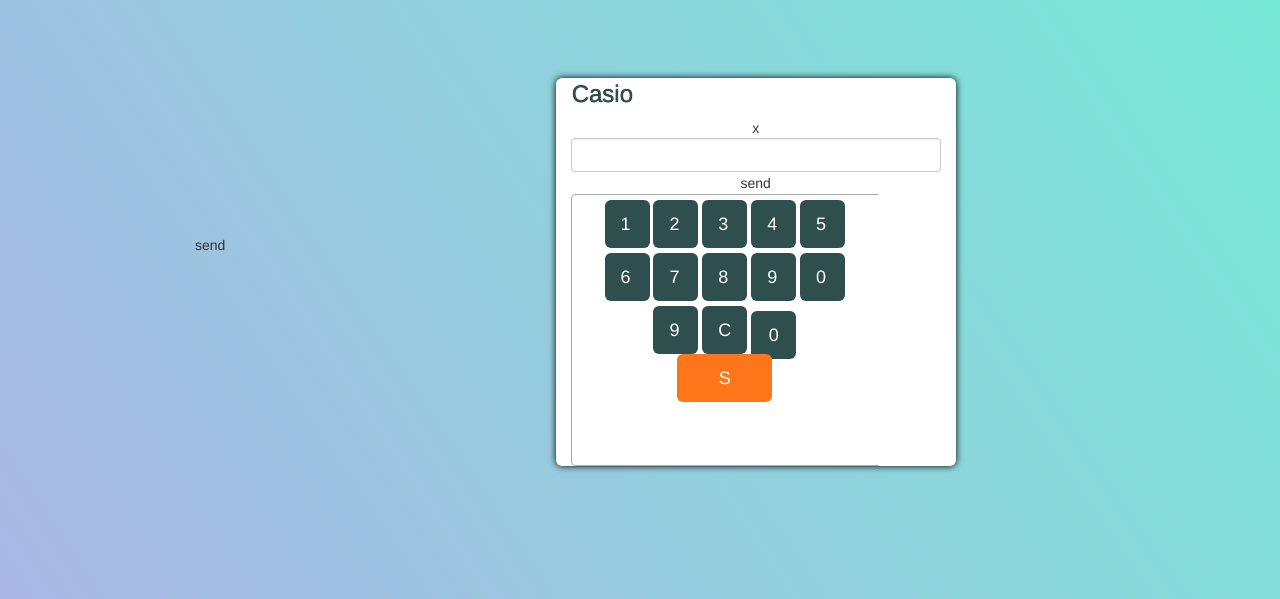
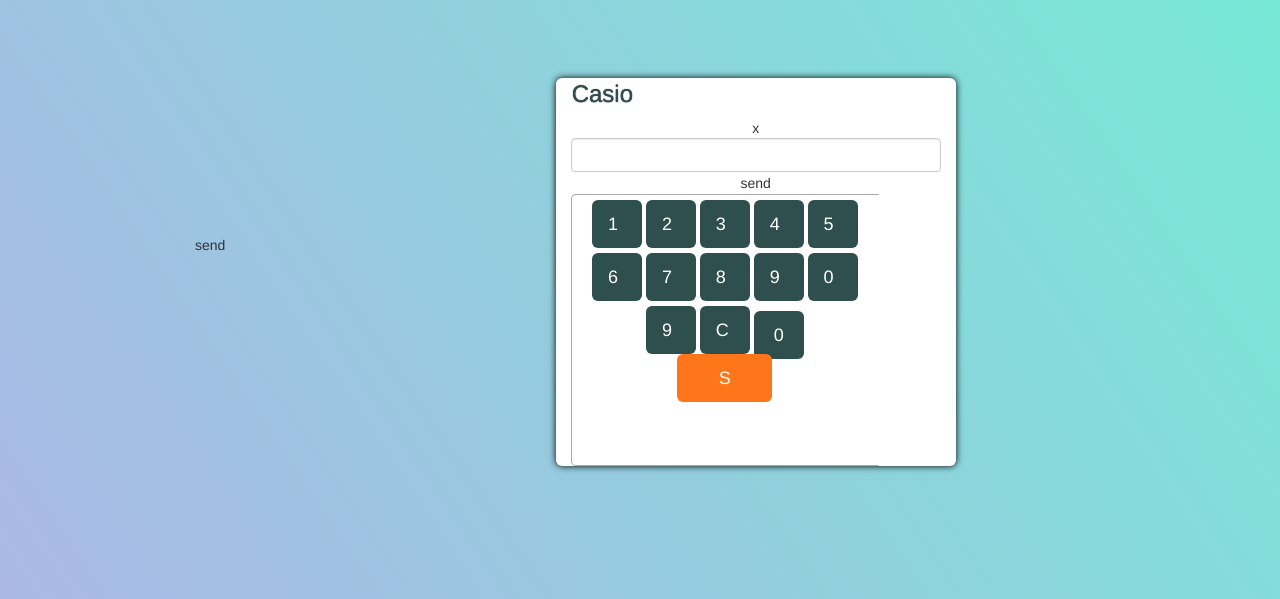
Before and after one commit to abdoulakram/inputpass, a Flask app: page / in a window 1280 px wide. Shown: the part 148-747 px from the top of the page. Run offline with Flask 2, Linux system fonts and the light colour scheme; some libraries are stand-ins or nearby versions.

Commit message:
first commit

```diff
--- a/templates/password.html
+++ b/templates/password.html
@@ -23,21 +23,21 @@
           <form action="/envoi" method="POST">
           <br>
           <div class="col-sm-10" style="background-color:white;border:1px solid darkgrey;border-right:1px solid transparent;border-top-left-radius:5px;border-bottom-left-radius:5px;">
-           <button onclick="PressButton(this)" style="margin-top:5px;width:45px;height:48px;background-color:darkslategrey;color:white;outline:none;" class="btn-lg">1</button>
-          <button onclick="PressButton(this)" style="margin-top:5px;width:45px;height:48px;background-color:darkslategrey;color:white;outline:none;" class="btn-lg">2</button>
-          <button onclick="PressButton(this)" style="margin-top:5px;width:45px;height:48px;background-color:darkslategrey;color:white;outline:none;"  class="btn-lg">3</button>
-          <button  onclick="PressButton(this)" style="margin-top:5px;width:45px;height:48px;background-color:darkslategrey;color:white;outline:none;" class="btn-lg">4</button>
-          <button onclick="PressButton(this)"  style="margin-top:5px;width:45px;height:48px;background-color:darkslategrey;color:white;outline:none;" class="btn-lg">5</button>
-          <button  onclick="PressButton(this)" style="margin-top:5px;width:45px;height:48px;background-color:darkslategrey;color:white;outline:none;" class="btn-lg">6</button>
-          <button onclick="PressButton(this)"  style="margin-top:5px;width:45px;height:48px;background-color:darkslategrey;color:white;outline:none;" class="btn-lg">7</button>
-          <button  onclick="PressButton(this)" style="margin-top:5px;width:45px;height:48px;background-color:darkslategrey;color:white;outline:none;" class="btn-lg">8</button>
-           <button onclick="PressButton(this)"  style="margin-top:5px;width:45px;height:48px;background-color:darkslategrey;color:white;outline:none;" class="btn-lg">9</button>
-            <button  onclick="PressButton(this)" style="margin-top:5px;width:45px;height:48px;background-color:darkslategrey;color:white;outline:none;" class="btn-lg">0</button>
-            <button onclick="PressButton(this)"  style="margin-top:5px;width:45px;height:48px;background-color:darkslategrey;color:white;outline:none;" class="btn-lg">9</button>
-            <button  onclick="PressButton(this)" style="margin-top:5px;width:45px;height:48px;background-color:darkslategrey;color:white;outline:none;" class="btn-lg">C</button>
+           <button onclick="PressButton(this)" style="margin-top:5px;width:50px;height:48px;background-color:darkslategrey;color:white;outline:none;" class="btn-lg">1</button>
+          <button onclick="PressButton(this)" style="margin-top:5px;width:50px;height:48px;background-color:darkslategrey;color:white;outline:none;" class="btn-lg">2</button>
+          <button onclick="PressButton(this)" style="margin-top:5px;width:50px;height:48px;background-color:darkslategrey;color:white;outline:none;"  class="btn-lg">3</button>
+          <button  onclick="PressButton(this)" style="margin-top:5px;width:50px;height:48px;background-color:darkslategrey;color:white;outline:none;" class="btn-lg">4</button>
+          <button onclick="PressButton(this)"  style="margin-top:5px;width:50px;height:48px;background-color:darkslategrey;color:white;outline:none;" class="btn-lg">5</button>
+          <button  onclick="PressButton(this)" style="margin-top:5px;width:50px;height:48px;background-color:darkslategrey;color:white;outline:none;" class="btn-lg">6</button>
+          <button onclick="PressButton(this)"  style="margin-top:5px;width:50px;height:48px;background-color:darkslategrey;color:white;outline:none;" class="btn-lg">7</button>
+          <button  onclick="PressButton(this)" style="margin-top:5px;width:50px;height:48px;background-color:darkslategrey;color:white;outline:none;" class="btn-lg">8</button>
+           <button onclick="PressButton(this)"  style="margin-top:5px;width:50px;height:48px;background-color:darkslategrey;color:white;outline:none;" class="btn-lg">9</button>
+            <button  onclick="PressButton(this)" style="margin-top:5px;width:50px;height:48px;background-color:darkslategrey;color:white;outline:none;" class="btn-lg">0</button>
+            <button onclick="PressButton(this)"  style="margin-top:5px;width:50px;height:48px;background-color:darkslategrey;color:white;outline:none;" class="btn-lg">9</button>
+            <button  onclick="PressButton(this)" style="margin-top:5px;width:50px;height:48px;background-color:darkslategrey;color:white;outline:none;" class="btn-lg">C</button>
 
 
-            <button onclick="ClearAll()" style="margin-top:5px;width:45px;height:48px;background-color:darkslategrey;color:white;outline:none;" class="btn btn-lg">0</button><br>
+            <button onclick="ClearAll()" style="margin-top:5px;width:50px;height:48px;background-color:darkslategrey;color:white;outline:none;" class="btn btn-lg">0</button><br>
 
 
 
```
